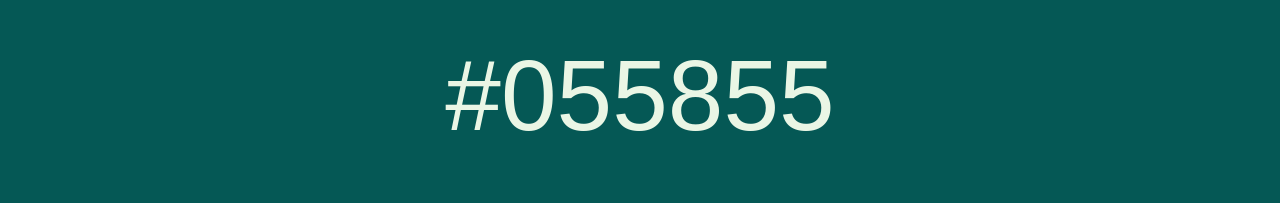
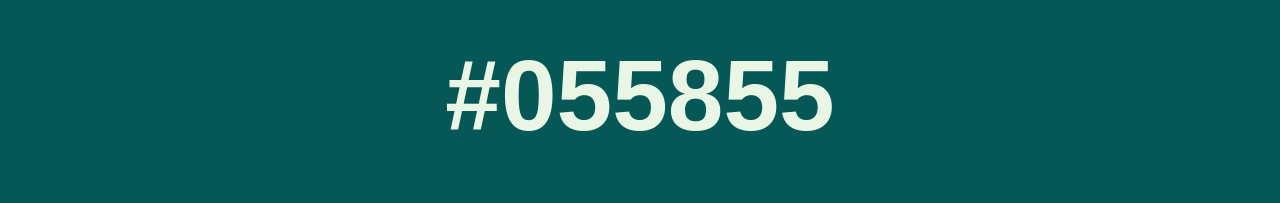
Before and after one commit to jeffinnes/color-clock, a Vue app: page / in a window 1280 px wide. Shown: the part 171-374 px from the top of the page. Built offline with nearby package versions, Linux system fonts and the light colour scheme; a web font is replaced by a local one.

Commit message:
Check clock background to text color ratio and adjusts to maintain readability

```diff
--- a/src/components/clock.vue
+++ b/src/components/clock.vue
@@ -1,5 +1,5 @@
 <template>
-  <div id="clock" :style="{ backgroundColor: hexColor }">
+  <div id="clock" :style="{ backgroundColor: hexColor, color: textColor }">
     <span>{{ hexTime }}</span>
   </div>
 </template>
@@ -12,6 +12,8 @@ export default {
     return {
       hexTime: '',
       hexColor: '',
+      textColor: '',
+      originalTextColor: '#eaf6e5',
       baseHour: "00",
       baseMinute: "00",
       baseSecond: "00",
@@ -55,6 +57,7 @@ export default {
 
       this.hexTime = `#${hour}${minute}${second}`;
       this.hexColor = `#${shiftedHour}${shiftedMinute}${shiftedSecond}`;
+      this.textColor = this.setTextColor(shiftedHour, shiftedMinute, shiftedSecond);
 
       /* return {
         displayTime: `#${hour}${minute}${second}`,
@@ -69,6 +72,44 @@ export default {
       }
 
       return Number(intSum).toString(16);
+    },
+    setTextColor(r, g, b) {
+      const lightFontLuminance = 0.8906110235423622;
+      /** Guidance for the luminance logic comes from this article by Alvaro Montoro
+       * https://dev.to/alvaromontoro/building-your-own-color-contrast-checker-4j7o
+       *
+       * Relative luminance of a color is defined as L = 0.2126 * R + 0.7152 * G + 0.0722 * B
+       * where R, G and B are defined as:
+       * if RsRGB <= 0.03928 then R = RsRGB/12.92 else R = ((RsRGB+0.055)/1.055) ^ 2.4
+       * if GsRGB <= 0.03928 then G = GsRGB/12.92 else G = ((GsRGB+0.055)/1.055) ^ 2.4
+       * if BsRGB <= 0.03928 then B = BsRGB/12.92 else B = ((BsRGB+0.055)/1.055) ^ 2.4
+       *
+       * RsRGB, GsRGB, and BsRGB are defined as:
+       * RsRGB = R8bit/255
+       * GsRGB = G8bit/255
+       * BsRGB = B8bit/255
+       */
+      const processedRGBArray = [r, g, b].map((val) => {
+        let intVal = parseInt(val, 16);
+        intVal = intVal / 255;
+        if (intVal <= 0.03928) {
+          // Return this value to be stored inthe new array
+          return intVal / 12.92;
+        } else {
+          // Return this value to be stored inthe new array
+          return Math.pow((intVal + 0.055) / 1.055, 2.4);
+        }
+      });
+
+      const luminanceOfCurTime = (0.2126 * processedRGBArray[0]) + (0.7152 * processedRGBArray[1]) + (0.0722 * processedRGBArray[2]);
+
+      const contrastRatio = (luminanceOfCurTime + 0.05) / (lightFontLuminance + 0.05);
+      console.log(`contrastRatio: ${contrastRatio}`);
+      if (contrastRatio > 0.22222) {
+        return '#000000';
+      } else {
+        return this.originalTextColor;
+      }
     },
   },
   beforeMount() {
@@ -97,10 +138,11 @@ export default {
 <style scoped>
 #clock {
   font-size: 10rem;
-  color: #eaf6e5;
+  font-weight: 800;
   grid-column: span 12;
   display: flex;
   justify-content: center;
   align-items: center;
+  padding: 0 1.5rem;
 }
 </style>
```
